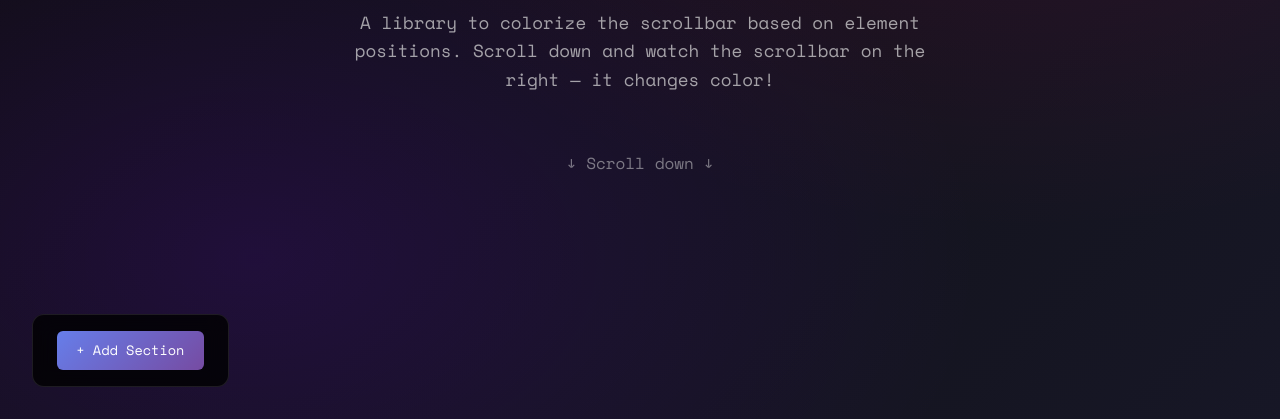
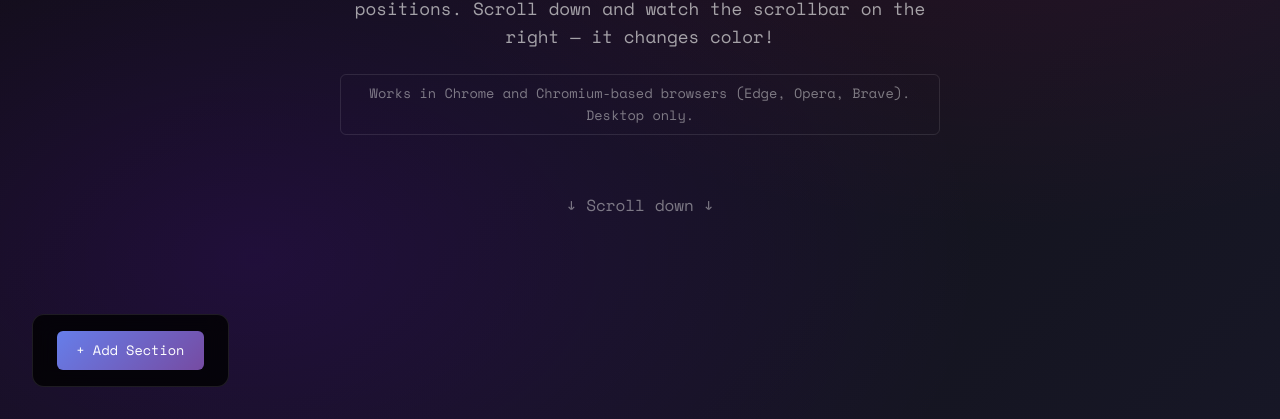
Before and after one commit to bolknote/scroll-marks, a website: page index.html in a window 1280 px wide. Shown: the part 381-800 px from the top of the page. Drawn offline with nearby package versions, Linux system fonts and the light colour scheme.

Commit message:
Demo: remove console.log, add browser support note

```diff
--- a/index.html
+++ b/index.html
@@ -56,6 +56,15 @@
       opacity: 0.7;
       max-width: 600px;
       line-height: 1.6;
+    }
+
+    .hero .browser-note {
+      font-size: 0.85rem;
+      opacity: 0.5;
+      margin-top: 1.5rem;
+      padding: 0.5rem 1rem;
+      border: 1px solid rgba(255,255,255,0.2);
+      border-radius: 6px;
     }
 
     .scroll-hint {
@@ -228,6 +237,9 @@
       A library to colorize the scrollbar based on element positions.
       Scroll down and watch the scrollbar on the right — it changes color!
     </p>
+    <p class="browser-note">
+      Works in Chrome and Chromium-based browsers (Edge, Opera, Brave). Desktop only.
+    </p>
     <div class="scroll-hint">↓ Scroll down ↓</div>
   </div>
 
@@ -322,8 +334,6 @@
         scrollbarWidth: 16
       });
 
-      console.log('ScrollMarks v' + ScrollMarks.VERSION + ' initialized');
-      console.log('Instance ID:', scrollMark.getId());
 
       // Make addSection available globally
       window.addSection = function() {
```
